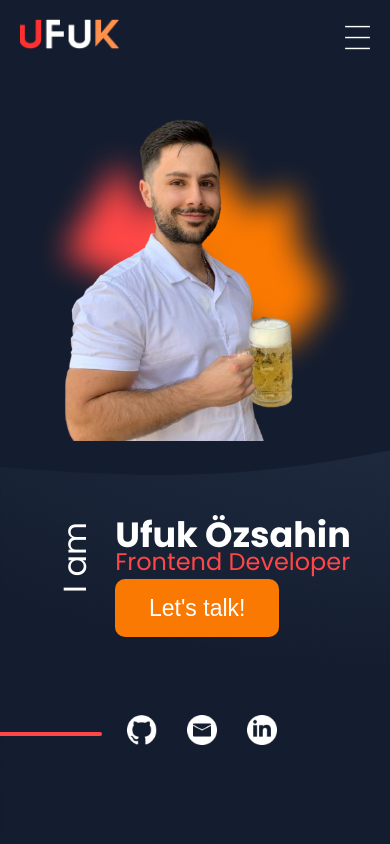
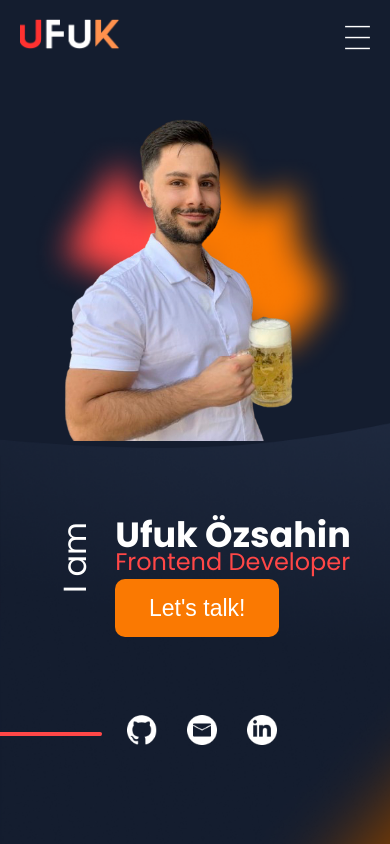
Before and after one commit to Ufuk95/Portfolio, an Angular app: page / in a window 390 px wide. Shown: the top 844 px of the page. Built offline with nearby package versions, Linux system fonts and the light colour scheme.

Commit message:
hopefully done

```diff
--- a/src/app/main/about-me/about-me.component.scss
+++ b/src/app/main/about-me/about-me.component.scss
@@ -128,9 +128,14 @@
 
 @media (min-width: 1920px) {
     .aboutMe {
+        position: unset;
         height: 55vh;
         margin-top: 200px;
         box-sizing: border-box;
+
+        >img {
+            bottom: -450px;
+        }
     }
 }
 
--- a/src/app/main/contact/contact.component.scss
+++ b/src/app/main/contact/contact.component.scss
@@ -389,3 +389,13 @@
     }
 
 }
+
+@media (min-width: 1920px) {
+    .contactDetails {
+        position: unset;
+    }
+    .redMistContact {
+        width: unset;
+        bottom: unset;
+    }
+}
--- a/src/app/main/landing-page/landing-page.component.html
+++ b/src/app/main/landing-page/landing-page.component.html
@@ -4,8 +4,9 @@
             <div class="leftSide">
                 <img src="/img/group2.png" alt="background color">
                 <img class="selfie" src="/img/selfie.png" alt="">
-                <div class="backgroundImage"></div>
+
             </div>
+            <div class="backgroundImage"></div>
             <div class="rightSide">
                 <aside class="iAm">
                     <span>I am</span>
--- a/src/app/main/landing-page/landing-page.component.scss
+++ b/src/app/main/landing-page/landing-page.component.scss
@@ -93,9 +93,8 @@
 
 .backgroundImage {
     position: absolute;
-    top: 90px;
+    top: 110px;
     left: 0;
-    max-width: 1920px;
     width: 100vw;
     height: 100vh;
     background-image: url(/img/Vector.png);
@@ -196,9 +195,6 @@
 @media (min-width: 320px) and (max-width: 500px) {
     .iAm span {
         font-size: 32px;
-    }
-    .backgroundImage {
-        top: 30px;
     }
 
     .nameJob {
--- a/src/app/main/my-skills/my-skills.component.scss
+++ b/src/app/main/my-skills/my-skills.component.scss
@@ -208,5 +208,10 @@
 @media (min-width: 1920px) {
     .mySkills {
         height: 45vh;
+        position: unset;
+    }
+    .skillLogos >img {
+        bottom: auto !important;
+
     }
 }
--- a/src/app/main/portfolio/portfolio.component.scss
+++ b/src/app/main/portfolio/portfolio.component.scss
@@ -8,7 +8,6 @@
 .portfolio {
     @include dFlex($jc: center, $ai: center, $g: 0px);
     flex-direction: column;
-    position: relative;
     width: 100%;
     padding-top: 20px;
 }
```
